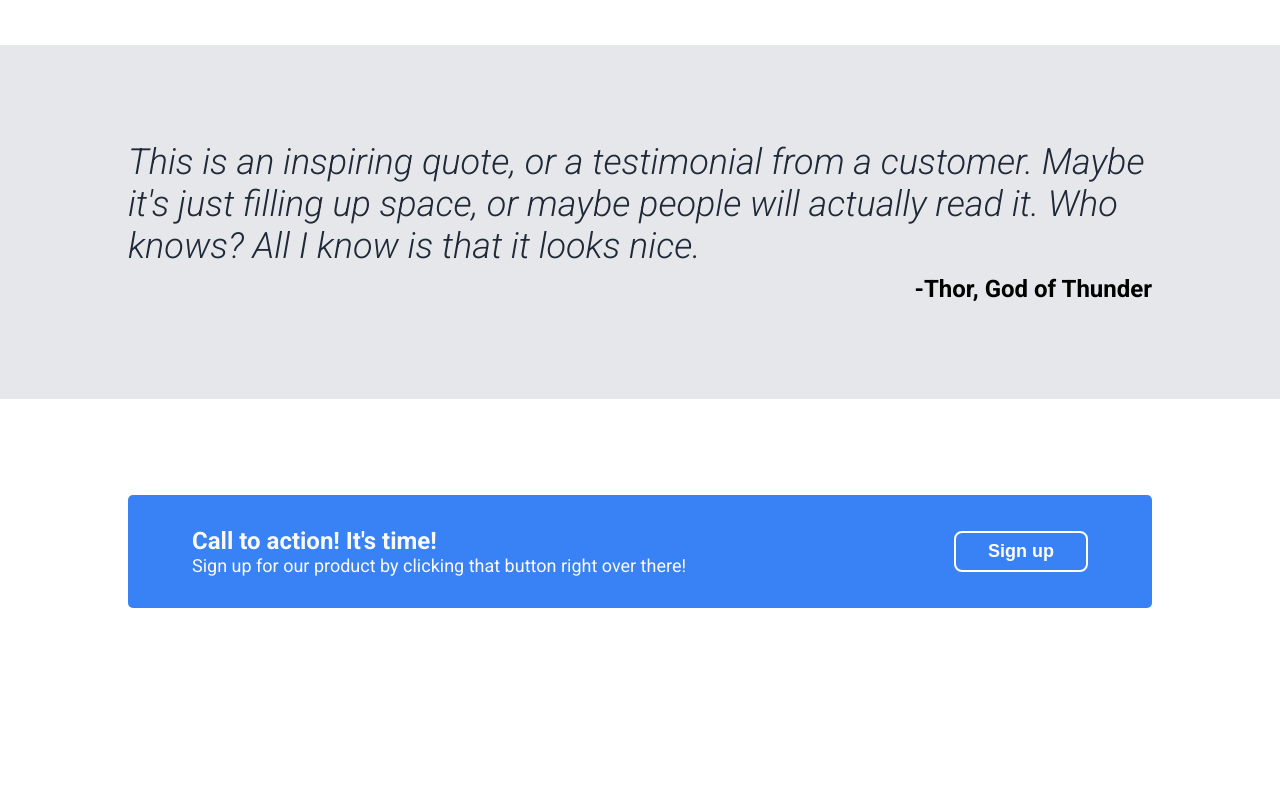
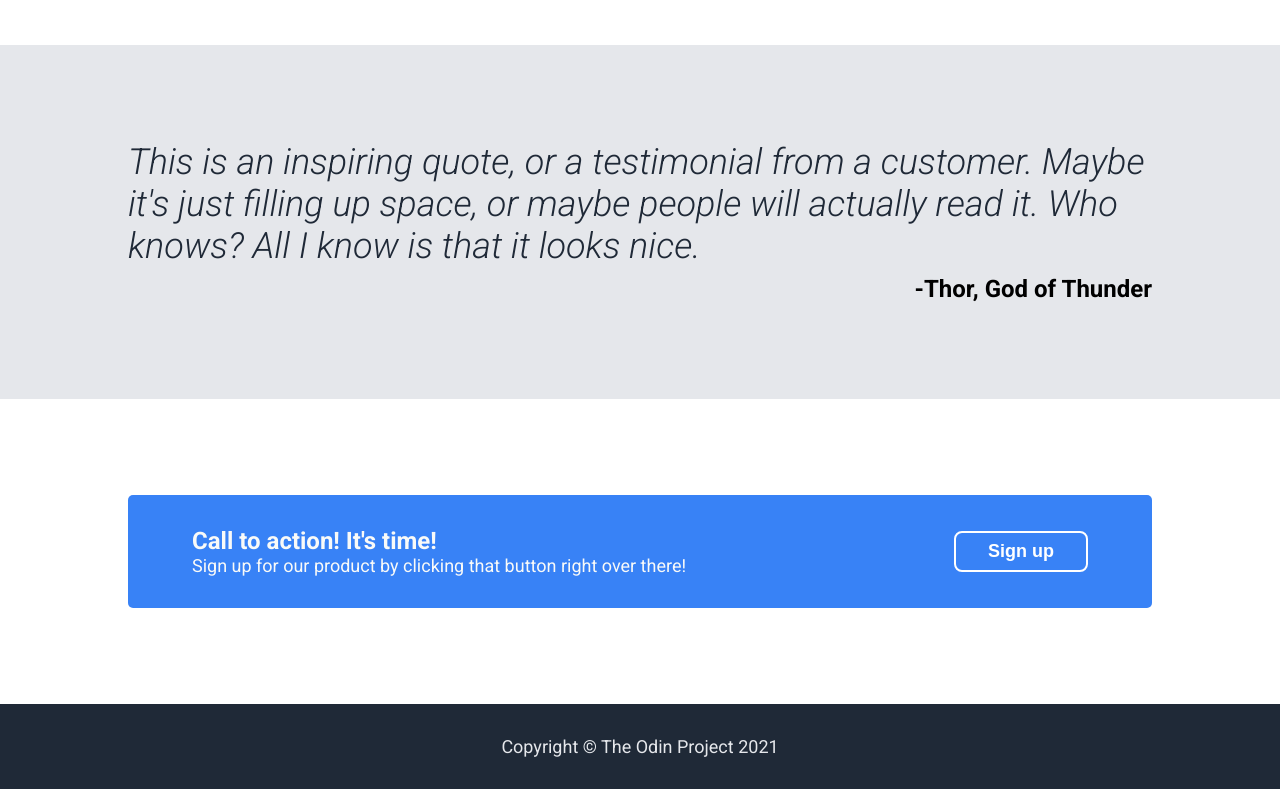
Before and after one commit to bpromas/odin-landingpage, a plain HTML site: page index.html in a window 1280 px wide. Shown: the part 831-1620 px from the top of the page. Before the commit the page ends 1535 px from the top, so only its background shows below. Drawn offline with Linux system fonts and the light colour scheme.

Commit message:
Add footer segment

```diff
--- a/index.html
+++ b/index.html
@@ -79,5 +79,8 @@
             </div>
         </div>
     </div>
+    <div class="footer">
+        Copyright © The Odin Project 2021
+    </div>
 </body>
 </html>
--- a/style.css
+++ b/style.css
@@ -172,6 +172,17 @@ button {
     border: 2px solid white;
 }
 
+/* Footer section */
+.footer{
+    padding: 32px 128px;
+    background-color: #1f2937;
+    font-size: 18px;
+    color: #e5e7eb;
+    display: flex;
+    justify-content: center;
+    align-items: center;
+}
+
 /* Misc */
 
 ul{
```
